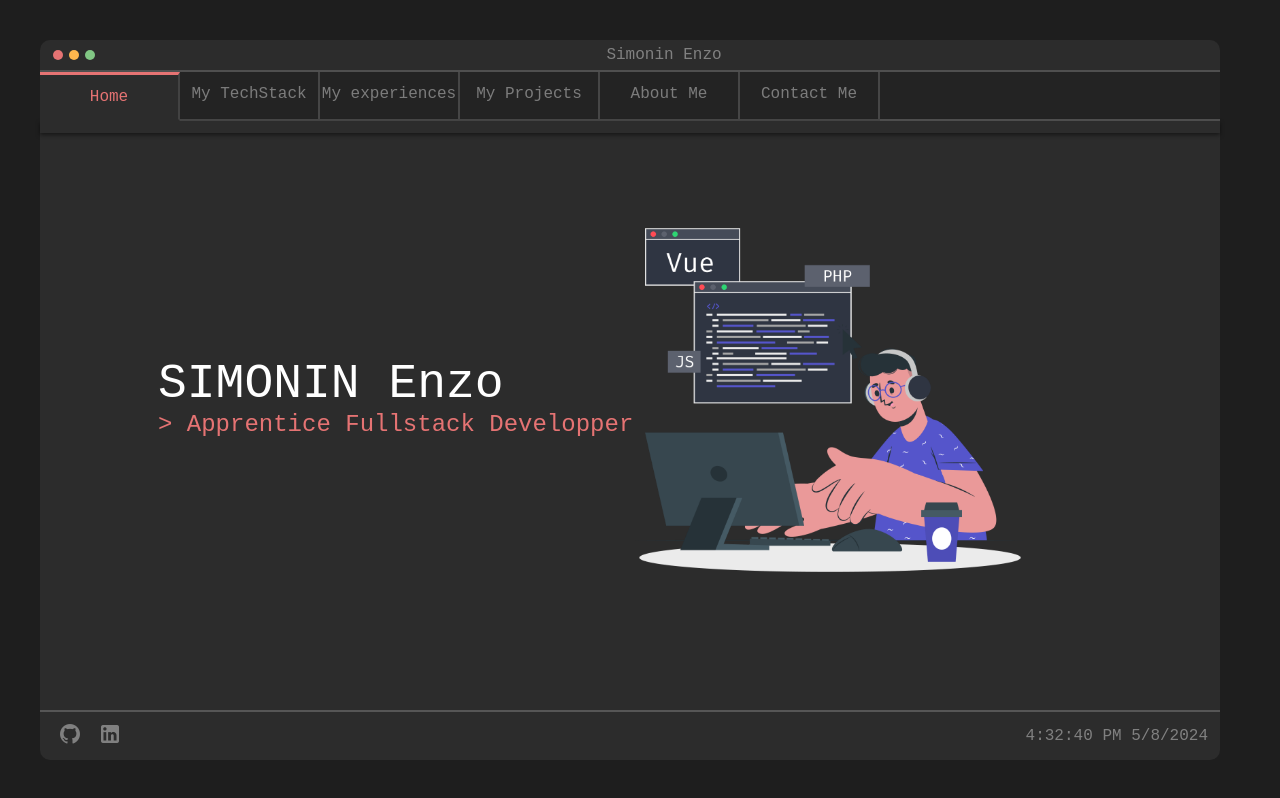
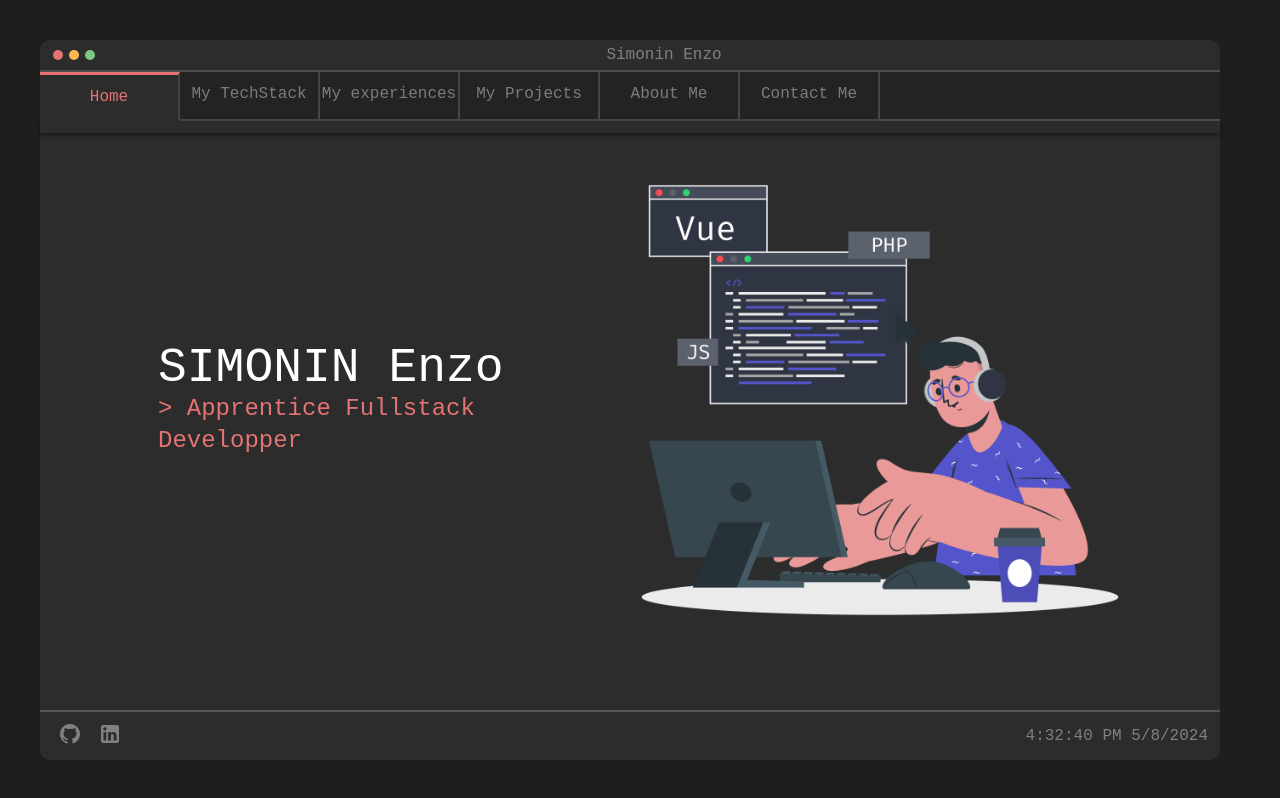
Before and after one commit to Nzosim/PortfolioVueJs, a Vue app: page / in a window 1280 px wide. Built offline with nearby package versions, Linux system fonts and the light colour scheme.

Commit message:
resize text and image

```diff
--- a/src/components/Homepage.vue
+++ b/src/components/Homepage.vue
@@ -36,15 +36,17 @@ p {
 @media screen and (max-width: 1600px) {
   .home_left {
     left: 10%;
-  }
-  .home_right {
-    height: 400px;
+    width: 30%;
   }
 }
 
 @media screen and (max-width: 1200px) {
   .home_left {
-    left: 5%;
+    left: 15%;
+    width: 40%;
+  }
+  .home_right {
+    height: 400px;
   }
   .name {
     font-size: 2.5rem;
```
